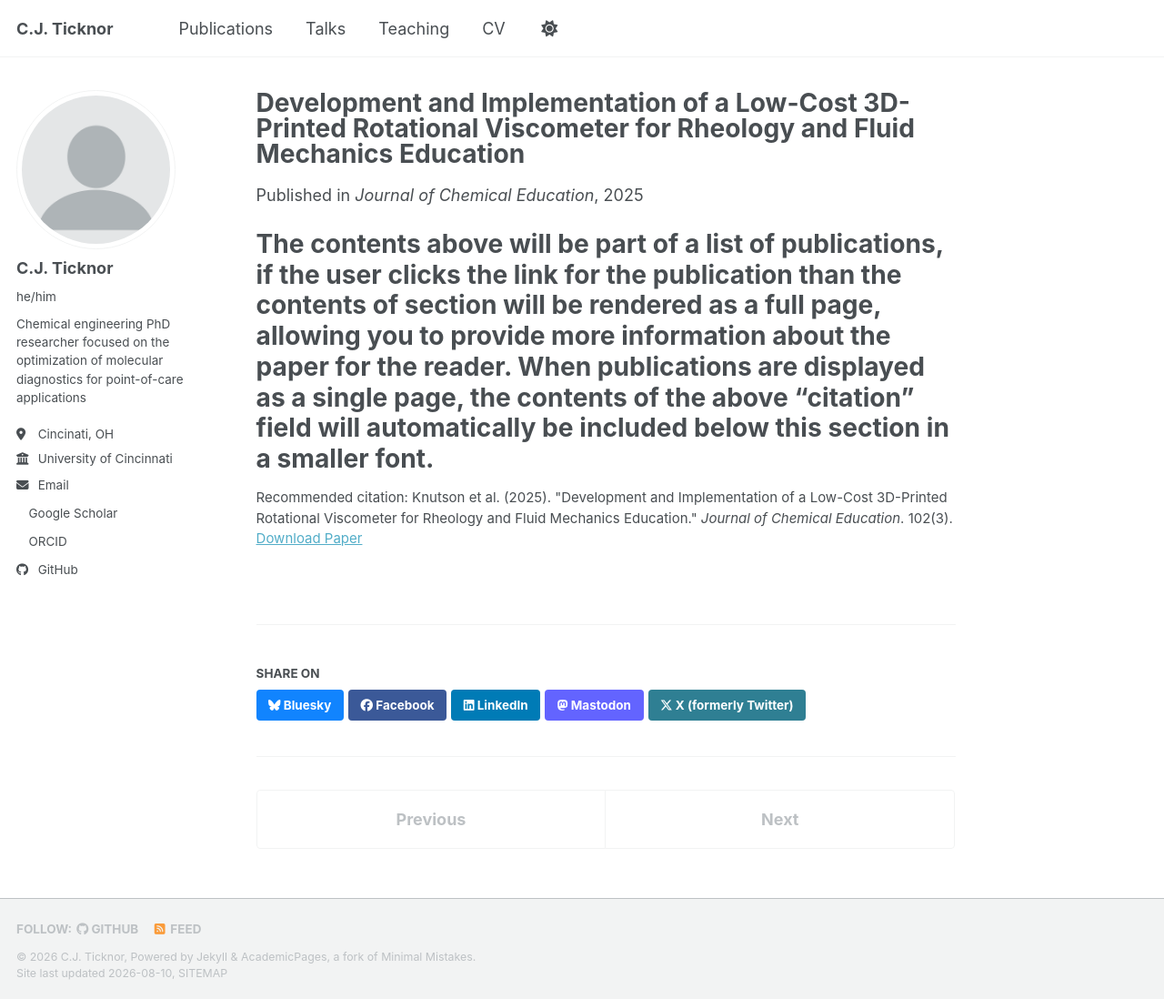
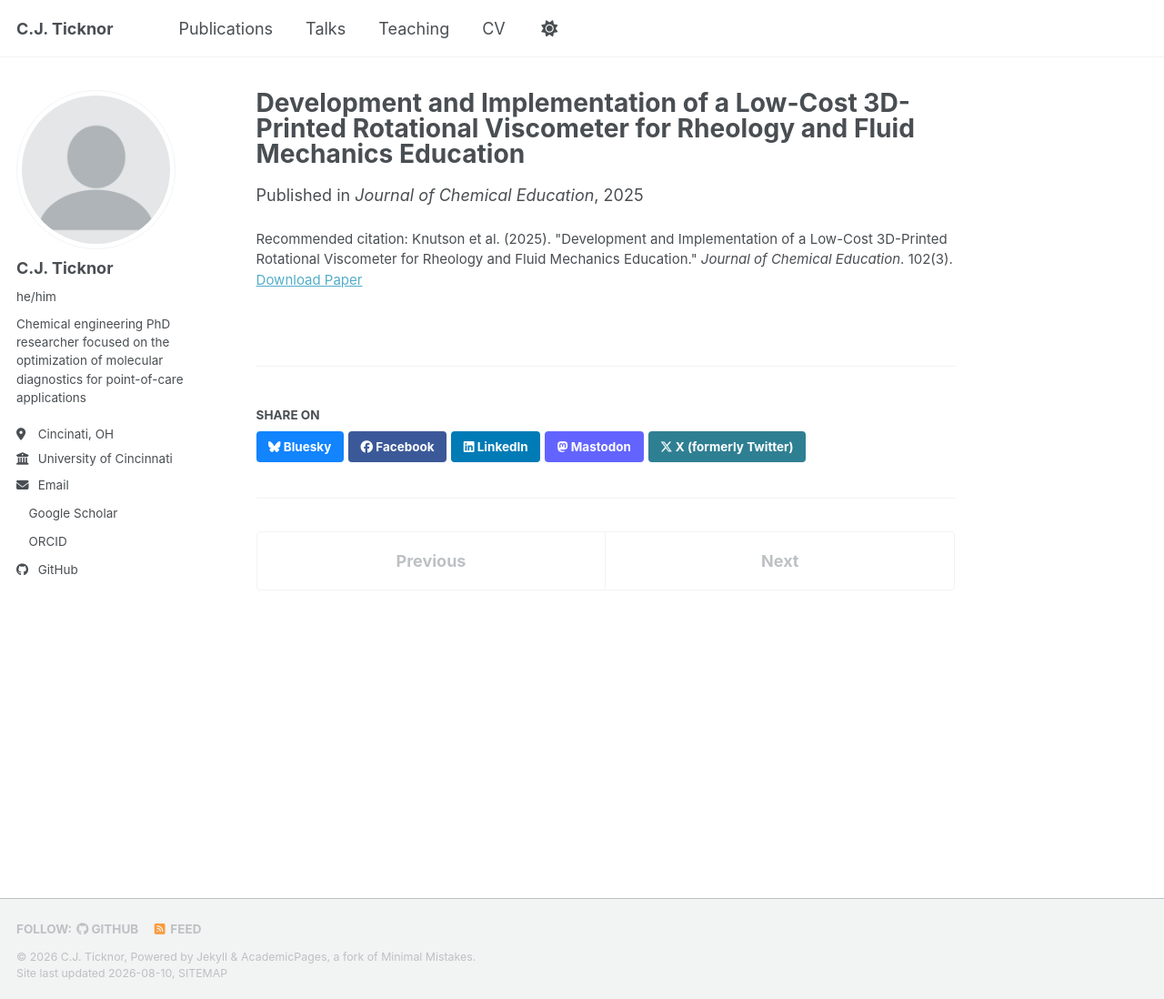
Before and after one commit to ticknorcj/ticknorcj.github.io, a Jekyll site: the page built from _publications/2009-10-01-paper-title-number-1.md, in a window 1280 px wide and 1098 px high. Shown: the whole window at 91% size. Built offline with Jekyll 4.4.1, drawn with Linux system fonts in a browser that asks for light colours; a style sheet for code colours, icons or effects is not loaded.

Commit message:
Remove HTML comment from publication markdown

```diff
--- a/_publications/2009-10-01-paper-title-number-1.md
+++ b/_publications/2009-10-01-paper-title-number-1.md
@@ -12,4 +12,5 @@ paperurl: ' https://doi.org/10.1021/acs.jchemed.4c01490'
 citation: 'Knutson et al. (2025). &quot;Development and Implementation of a Low-Cost 3D-Printed Rotational Viscometer for Rheology and Fluid Mechanics Education.&quot; <i>Journal of Chemical Education</i>. 102(3).'
 ---
 
-# The contents above will be part of a list of publications, if the user clicks the link for the publication than the contents of section will be rendered as a full page, allowing you to provide more information about the paper for the reader. When publications are displayed as a single page, the contents of the above "citation" field will automatically be included below this section in a smaller font.
+<!-- The contents above will be part of a list of publications, if the user clicks the link for the publication than the contents of section will be rendered as a full page, allowing you to provide more information about the paper for the reader. When publications are displayed as a single page, the contents of the above "citation" field will automatically be included below this section in a smaller font.
+-->
```
